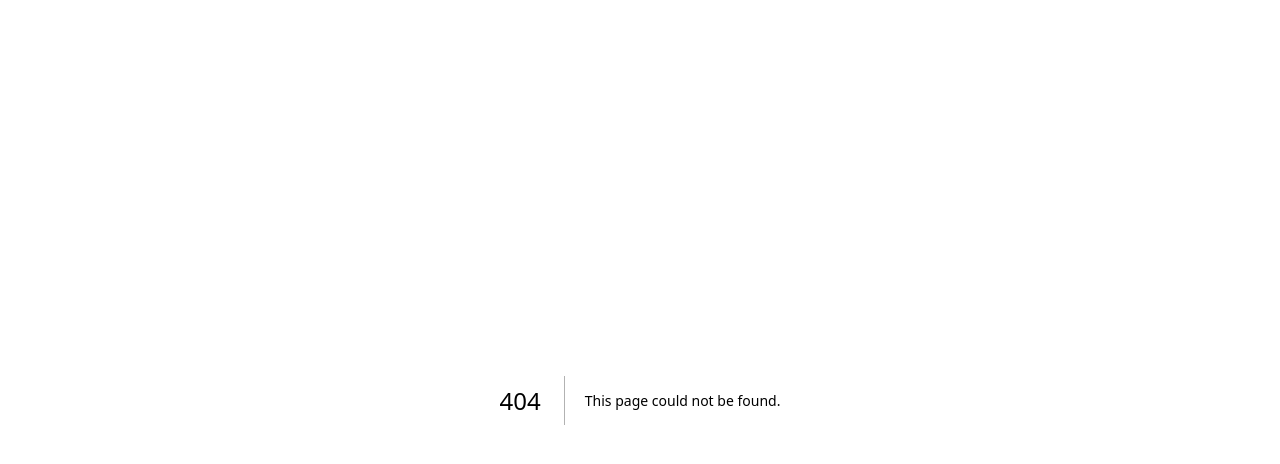
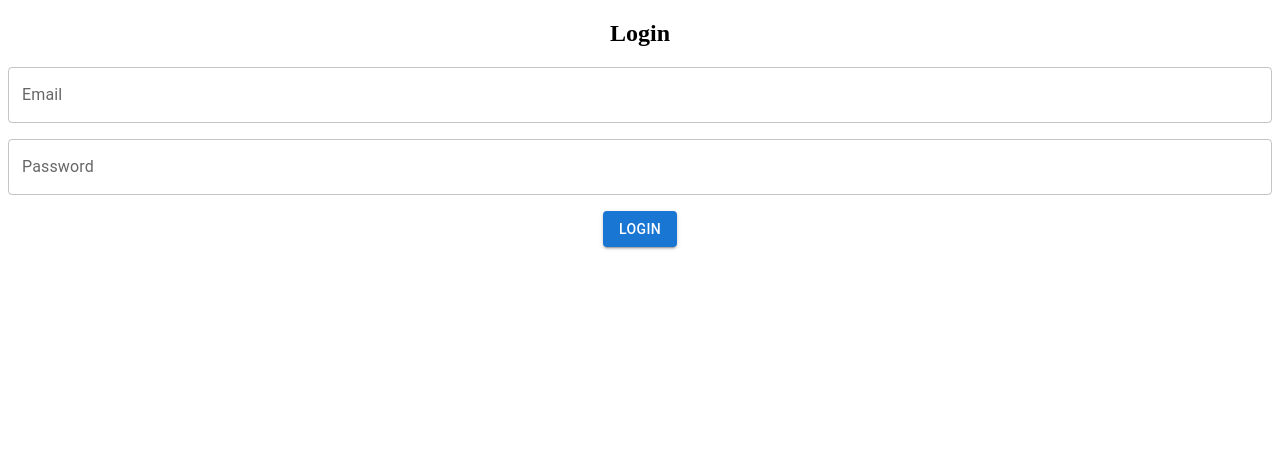
Before and after one commit to camchardukian/lights-tracker-app, a Next.js app: page /login in a window 1280 px wide. Before the commit this address had no page. Shown: the top 464 px of the page. Built offline with nearby package versions, Linux system fonts and the light colour scheme.

Commit message:
added basic routes to app

```diff
--- /dev/null
+++ b/components/LoginForm/index.js
@@ -0,0 +1,64 @@
+import Button from "@mui/material/Button";
+import TextField from "@mui/material/TextField";
+import styles from "./styles.module.scss";
+
+import React, { useState } from "react";
+
+export default function RegistrationForm() {
+  const [email, setEmail] = useState("");
+  const [password, setPassword] = useState("");
+  const [error, setError] = useState(null);
+
+  const handleLogin = async () => {
+    // @TODO - implement the login later.
+    // try {
+    //   const response = await fetch("/api/users", {
+    //     method: "POST",
+    //     headers: {
+    //       "Content-Type": "application/json",
+    //     },
+    //     body: JSON.stringify({ email, password }),
+    //   });
+    //   if (response.ok) {
+    //     const newUser = await response.json();
+    //     console.log("New user created:", newUser);
+    //     setEmail("");
+    //     setPassword("");
+    //     setError(null);
+    //   } else {
+    //     const errorData = await response.json();
+    //     setError(errorData.error || "An error occurred");
+    //   }
+    // } catch (error) {
+    //   console.error("Error during registration:", error);
+    //   setError("An unexpected error occurred");
+    // }
+  };
+
+  return (
+    <div className={styles.LoginForm}>
+      {error && <p style={{ color: "red" }}>{error}</p>}
+      <TextField
+        id="email"
+        label="Email"
+        variant="outlined"
+        value={email}
+        onChange={(e) => setEmail(e.target.value)}
+      />
+      <TextField
+        id="password"
+        label="Password"
+        variant="outlined"
+        value={password}
+        onChange={(e) => setPassword(e.target.value)}
+      />
+      <Button
+        onClick={handleLogin}
+        variant="contained"
+        style={{ margin: "0 auto" }}
+      >
+        Login
+      </Button>
+    </div>
+  );
+}
--- /dev/null
+++ b/components/LoginForm/styles.module.scss
@@ -0,0 +1,5 @@
+.LoginForm {
+    display: flex;
+    flex-direction: column;
+    row-gap: 16px;
+}
--- a/components/CreateUserForm/index.js
+++ b/components/RegistrationForm/index.js
@@ -4,7 +4,7 @@ import styles from "./styles.module.scss";
 
 import React, { useState } from "react";
 
-export default function CreateUserForm() {
+export default function RegistrationForm() {
   const [name, setName] = useState("");
   const [email, setEmail] = useState("");
   const [password, setPassword] = useState("");
@@ -38,8 +38,7 @@ export default function CreateUserForm() {
   };
 
   return (
-    <div className={styles.CreateUserForm}>
-      <h2>Create User Form</h2>
+    <div className={styles.RegistrationForm}>
       {error && <p style={{ color: "red" }}>{error}</p>}
       <TextField
         id="name"
--- a/components/CreateUserForm/styles.module.scss
+++ b/components/RegistrationForm/styles.module.scss
@@ -1,4 +1,4 @@
-.CreateUserForm {
+.RegistrationForm {
     display: flex;
     flex-direction: column;
     row-gap: 16px;
--- a/components/Table/index.js
+++ b/components/Table/index.js
@@ -8,7 +8,6 @@ import CircularProgress from "@mui/material/CircularProgress";
 import Box from "@mui/material/Box";
 import { DatePicker } from "@mui/x-date-pickers/DatePicker";
 import dayjs from "dayjs";
-import CreateUserForm from "../CreateUserForm";
 import TaskRow from "../TaskRow";
 import TaskMenu from "../TaskMenu";
 import styles from "./styles.module.scss";
@@ -157,8 +156,7 @@ export default function Table() {
         </Box>
       ) : (
         <div>
-          <CreateUserForm />
-
+          <h1 style={{ textAlign: "center" }}>Lights Tracker</h1>
           <div style={{ width: "100%", textAlign: "center" }}>
             <DatePicker onChange={handleSetDate} label="Choose start date" />
           </div>
--- a/pages/index.js
+++ b/pages/index.js
@@ -12,7 +12,6 @@ export default function Home() {
       <main>
         <App />
       </main>
-      {/* </TaskProvider> */}
     </div>
   );
 }
--- /dev/null
+++ b/pages/login/index.js
@@ -0,0 +1,9 @@
+import LoginForm from "../../components/LoginForm";
+export default function LoginPage() {
+  return (
+    <>
+      <h2 style={{ textAlign: "center" }}>Login</h2>
+      <LoginForm />
+    </>
+  );
+}
```
Also changed, not shown: pages/register/index.js (added, +9 -0 lines).
